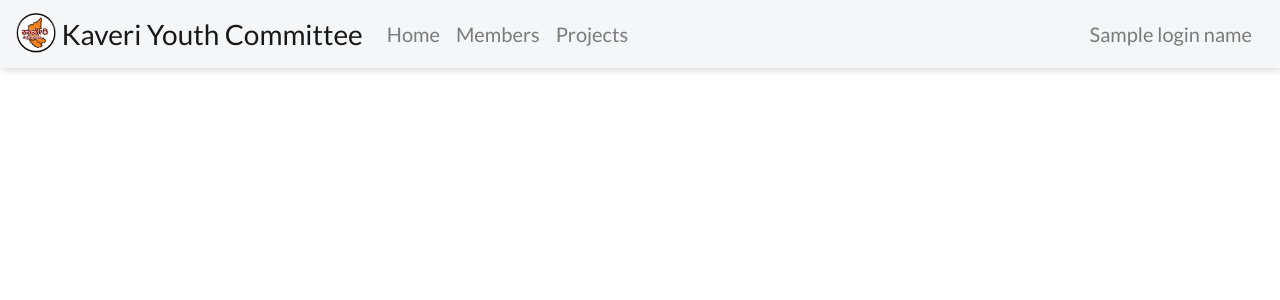
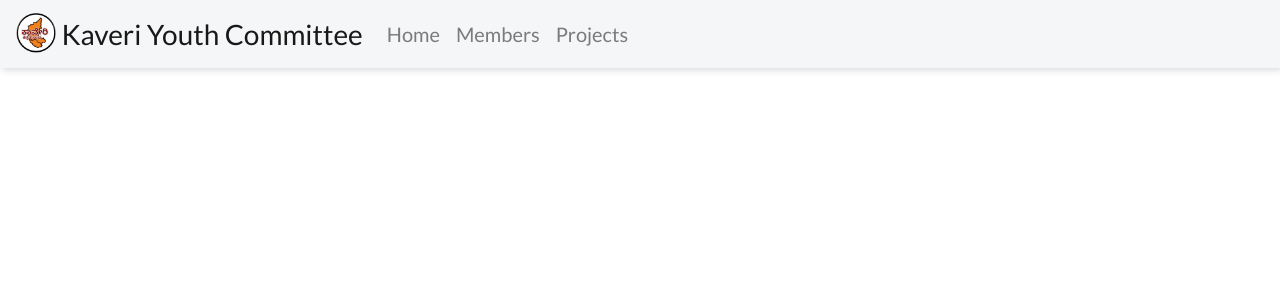
Before and after one commit to kyckaveri/website, a Django app: template kycwebsite/templates/publicviewcontroller/navbar.html in a window 1280 px wide. Shown: the top 300 px of the page. Run offline with Django 3.2, Linux system fonts and the light colour scheme; the template is opened without the code that fills it: most values are stand-ins (such as "Sample title", 1, 10 or a date in 2020); some libraries are stand-ins or nearby versions.

Commit message:
hiding login button

```diff
--- a/kycwebsite/templates/publicviewcontroller/navbar.html
+++ b/kycwebsite/templates/publicviewcontroller/navbar.html
@@ -121,12 +121,12 @@
                 <li class="nav-item" id="projects-link">
                     <a class="nav-link" href="{% url 'publicviewcontroller:projects' %}">Projects</a>
                 </li>
-                <li class="nav-item" id="collapsed-login-link">
-                    <a class="nav-link" href="{% url 'privateviewcontroller:login' %}">{{login_name}}</a>
-                </li>
-                <li class="nav-item nav-item-right" id="login-link">
-                    <a class="nav-link" href="{% url 'privateviewcontroller:login' %}">{{login_name}}</a>
-                </li>
+                <!--<li class="nav-item" id="collapsed-login-link">-->
+                    <!--<a class="nav-link" href="{% url 'privateviewcontroller:login' %}">{{login_name}}</a>-->
+                <!--</li>-->
+                <!--<li class="nav-item nav-item-right" id="login-link">-->
+                    <!--<a class="nav-link" href="{% url 'privateviewcontroller:login' %}">{{login_name}}</a>-->
+                <!--</li>-->
             </ul>
         </div>
     </div>
```
